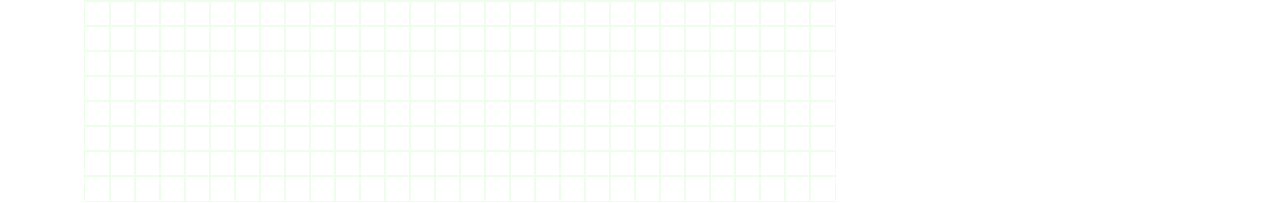
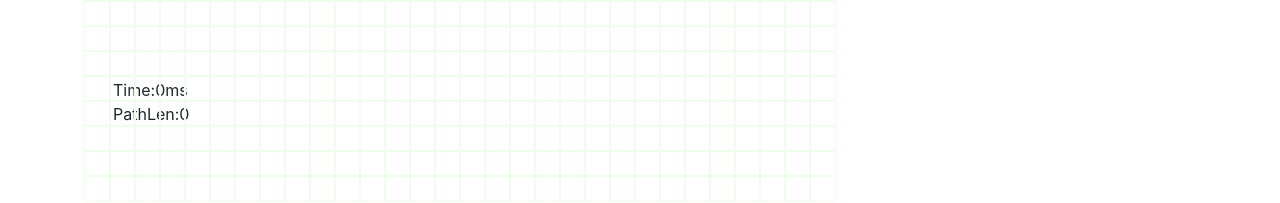
Before and after one commit to Deekshan001/Mars-rover, a React (Create React App) app: page / in a window 1280 px wide. Shown: the part 430-633 px from the top of the page. Built offline with nearby package versions, Linux system fonts and the light colour scheme; the HTML template or start-up script is replaced by a standard one.

Commit message:
time,pathlen,dragDest

```diff
--- a/src/components/PathFinder.jsx
+++ b/src/components/PathFinder.jsx
@@ -4,6 +4,9 @@ import Dijikstra from "./dijikstra.jsx";
 import { Button, Modal, ButtonGroup, ToggleButton, Nav } from "react-bootstrap";
 import Navbar from "react-bootstrap/Navbar";
 var source = false;
+var destination=false;
+var time=0;
+var pathLen=0;
 function PathFinder() {
   var cells = [];
   const [mousePressed, isMousePressed] = useState(false);
@@ -58,6 +61,10 @@ function PathFinder() {
     var ends = retEnds();
     var temp = Dijikstra(grid, start, ends);
     var path = temp.crawlBack;
+    time=temp.diff;
+    pathLen=temp.pathlen;
+    setTimeandPathLen();
+  //  setPathlen();
     path.reverse();
     var visited = temp.nodesVisted;
     animateDijkstra(visited, path);
@@ -77,6 +84,7 @@ function PathFinder() {
       }
       setTimeout(() => {
         const node = visited[i];
+        if(!node.isStart && !node.isFinish)
         document.getElementById(`cell-${node.row}-${node.col}`).className =
           "cell intermediate-cell";
       }, 5 * i);
@@ -91,6 +99,7 @@ function PathFinder() {
           handleShow();
           return;
         }
+        if(!node.isStart && !node.isFinish)
         document.getElementById(`cell-${node.row}-${node.col}`).className =
           "cell path-cell";
       }, 50 * i);
@@ -108,7 +117,13 @@ function PathFinder() {
   function reset() {
     window.location.reload(false);
   }
+function setTimeandPathLen()
+{
+  const list=document.querySelector('.list');
+  list.children[0].innerHTML="Time:"+time;
+  list.children[1].innerHTML="PathLen:"+pathLen;
 
+}
   function addRandomWalls() {
     console.log(1);
     var newCells = grid.slice();
@@ -148,16 +163,27 @@ function PathFinder() {
     if (source) {
       var newCells = grid.slice();
       newCells[cell.row][cell.col] = { ...cell, isStart: true, isWall: false };
-
+      source = false;
       makegrid(newCells);
     }
-    source = false;
+    else if (destination) {
+      var newCells = grid.slice();
+      newCells[cell.row][cell.col] = { ...cell, isFinish: true, isWall: false };
+      destination = false;
+      makegrid(newCells);
+    }
+
     isMousePressed(false);
   }
   function OnMouseLeave(cell) {
     if (source) {
       var newCells = grid.slice();
       newCells[cell.row][cell.col] = { ...cell, isStart: false };
+      makegrid(newCells);
+    }
+    else if (destination) {
+      var newCells = grid.slice();
+      newCells[cell.row][cell.col] = { ...cell, isFinish: false };
       makegrid(newCells);
     }
   }
@@ -168,6 +194,9 @@ function PathFinder() {
       newCells[cell.row][cell.col] = { ...cell, isStart: true };
     else if (cell.isStart) {
       source = true;
+    }
+    else if (cell.isFinish) {
+      destination = true;
     } else newCells[cell.row][cell.col] = { ...cell, isWall: true };
     makegrid(newCells);
     isMousePressed(true);
@@ -180,6 +209,9 @@ function PathFinder() {
         newCells[cell.row][cell.col] = { ...cell, isFinish: true };
       else if (source) {
         newCells[cell.row][cell.col] = { ...cell, isStart: true };
+      }
+      else if (destination) {
+        newCells[cell.row][cell.col] = { ...cell, isFinish: true };
       } else if (sourcePressed)
         newCells[cell.row][cell.col] = { ...cell, isStart: true };
       else
@@ -193,6 +225,13 @@ function PathFinder() {
 
   return (
     <div>
+      <ul class="list">
+        <li>Time:0ms</li>
+        <li>PathLen:0</li>
+      </ul>
+
+
+
       <Navbar className="nav-bar" variant="light" expand="lg">
         <Navbar.Brand>Path Finder</Navbar.Brand>
         <Navbar.Toggle aria-controls="basic-navbar-nav" />
--- a/src/components/dijikstra.jsx
+++ b/src/components/dijikstra.jsx
@@ -74,8 +74,8 @@ function Dijikstra(cells, start, ends) {
       if (cur !== null) crawlBack.push(cur);
     }
   }
-  var path = crawlBack.length - 1;
-  console.log(path);
-  return { nodesVisted, crawlBack };
+  var pathlen = crawlBack.length - 1;
+
+  return { nodesVisted, crawlBack,pathlen,diff };
 }
 export default Dijikstra;
--- a/src/index.css
+++ b/src/index.css
@@ -107,7 +107,20 @@ code {
     background-color: rgb(255, 254, 106);
   }
 }
+.list{
+  margin:0;
+  z-index: -1;
+  background:white;
+  border-radius: 6px;
+  padding:8px;
+  position:fixed;
+  top:500px;
+  left:105px;
+  list-style-type: none;
+}
+li{
 
+}
 .nav-bar {
   background-color: #bac964;
 }
```
